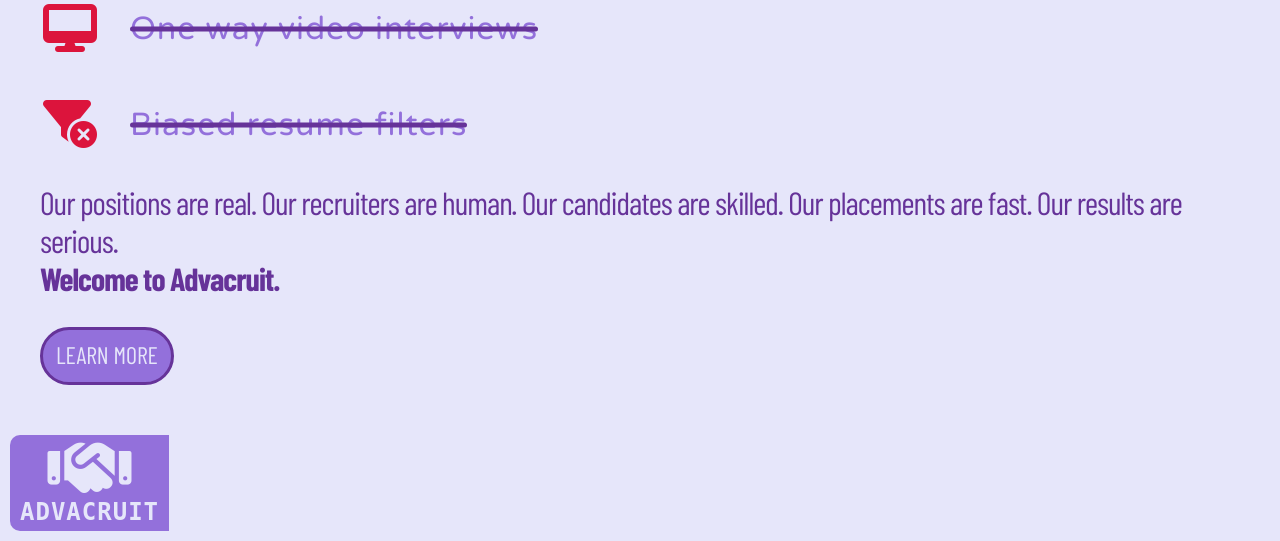
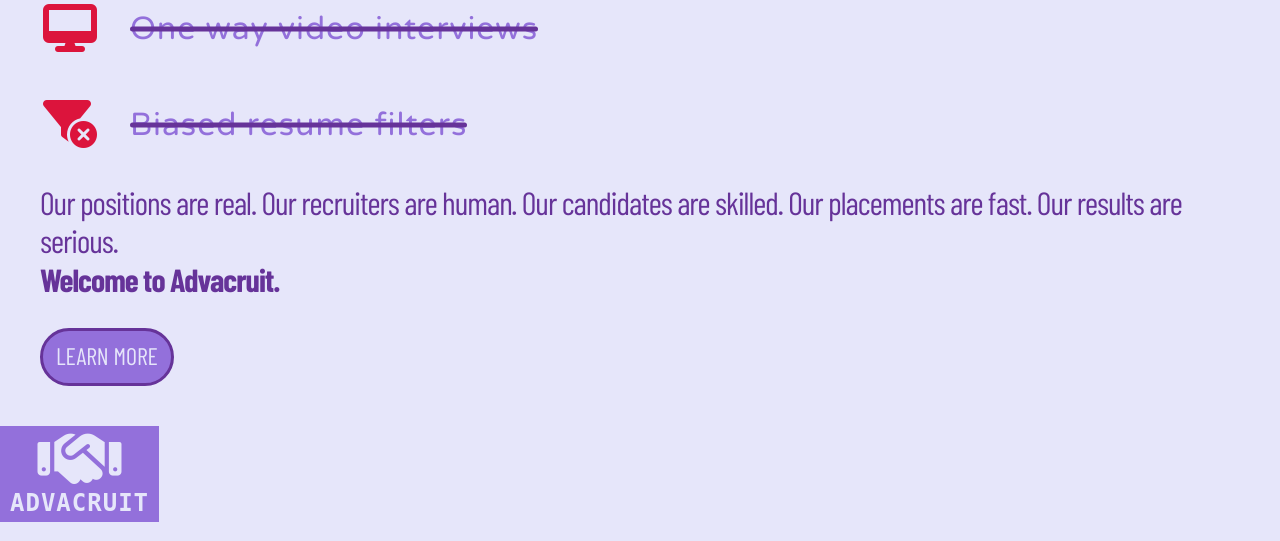
Before and after one commit to ZaneStotts/ADVACRUIT, a PHP site: page / in a window 1280 px wide. Shown: the part 1359-1900 px from the top of the page. Run offline with PHP 8.4, Linux system fonts and the light colour scheme; some libraries are stand-ins or nearby versions; some web fonts are replaced.

Commit message:
Update main & header & footer

```diff
--- a/src/footer/footer-css.css
+++ b/src/footer/footer-css.css
@@ -5,13 +5,11 @@ Footer styles
 footer {
     bottom: 0;
     display: flex;
-    padding: 10px 10px 10px 10px;
     width: 100%;
 }
 
 .footer-icon-logo-container {
     background-color: var(--background-color);
-    border-radius: 10px 0 0 10px;
     display: flex;
     flex-direction: column;
     padding: 5px 10px 5px 10px;
--- a/src/main/main-css.css
+++ b/src/main/main-css.css
@@ -5,7 +5,7 @@ Main styles
 .home-page-mission-statement {
     align-items: center;
     background-image: url("3Handshake.png");
-    background-position: center;
+    background-position: center center;
     background-repeat: no-repeat;
     background-size: auto;
     display: flex;
@@ -130,6 +130,10 @@ Main styles
 
 .strike-through-animation.active::after {
     width: 100%;
+}
+
+.introduction-paragraph {
+    line-height: 1.2;
 }
 
 .introduction-paragraph p {
```
